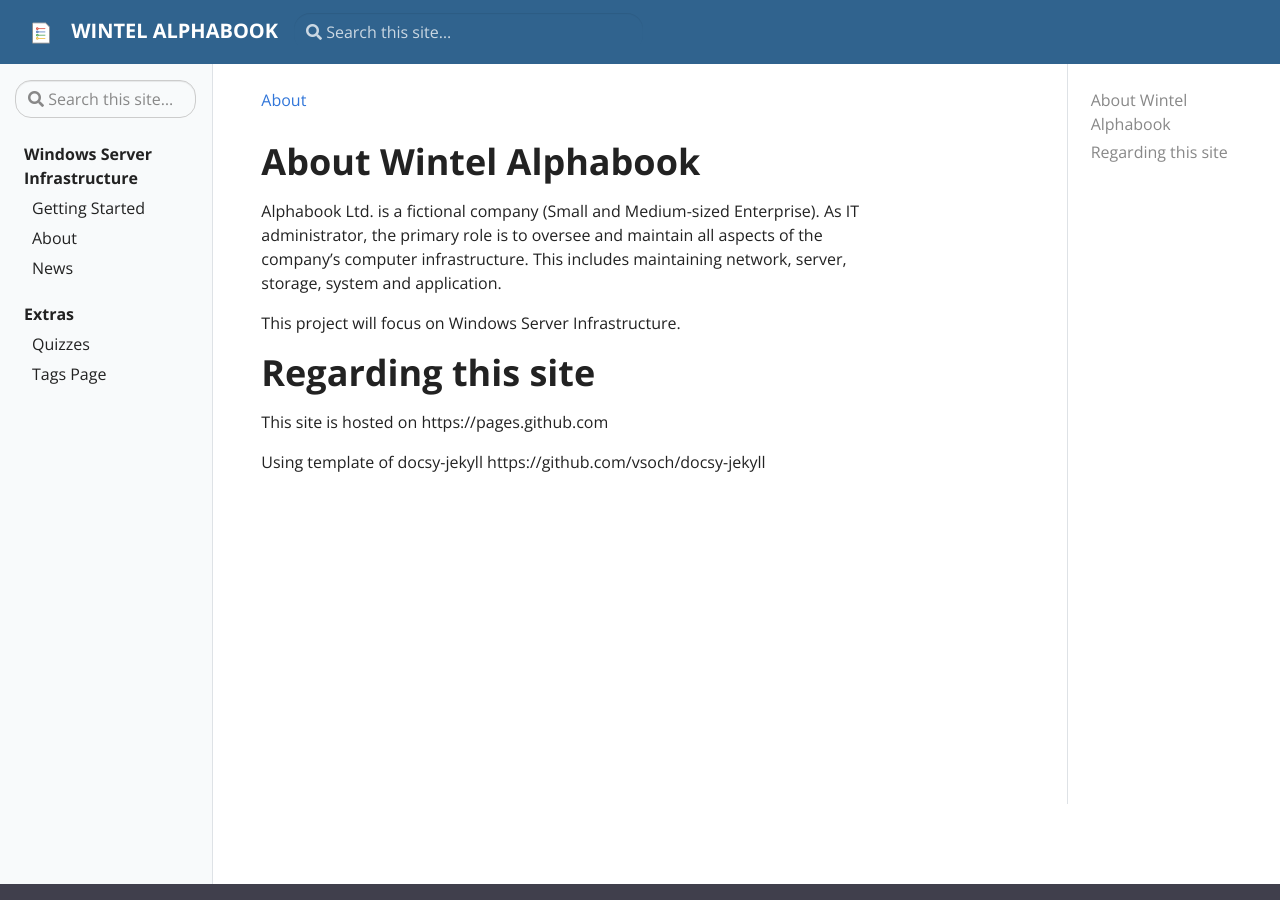
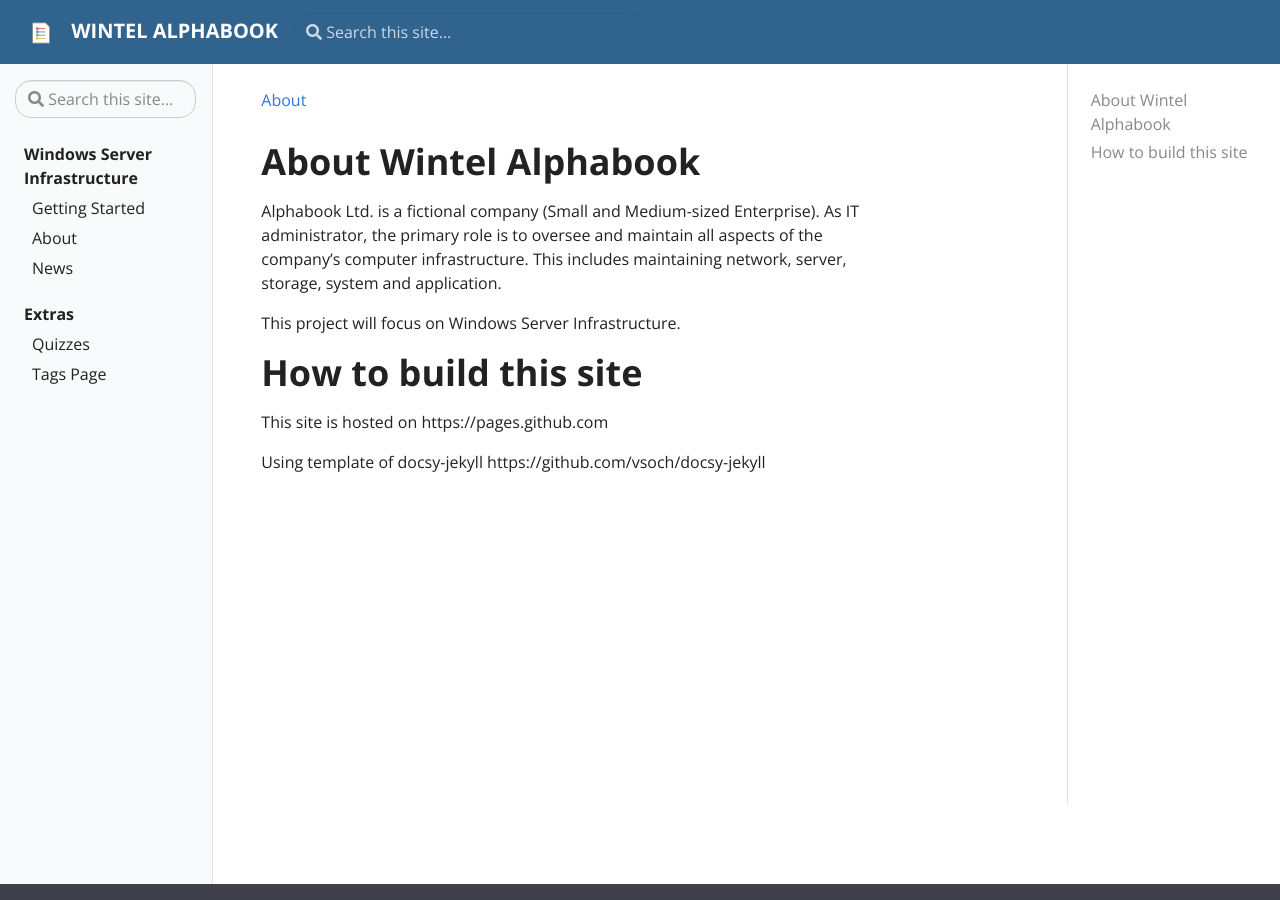
Before and after one commit to SMEwintel/SMEwintel.github.io, a Jekyll site: the page built from pages/about.md, in a window 1280 px wide and 900 px high. Built offline with Jekyll 4.4.1, drawn with Linux system fonts in a browser that asks for light colours.

Commit message:
Update about.md

```diff
--- a/pages/about.md
+++ b/pages/about.md
@@ -9,7 +9,7 @@ Alphabook Ltd. is a fictional company (Small and Medium-sized Enterprise). As IT
 
 This project will focus on Windows Server Infrastructure.
 
-# Regarding this site
+# How to build this site
 
 This site is hosted on https://pages.github.com
 
```
